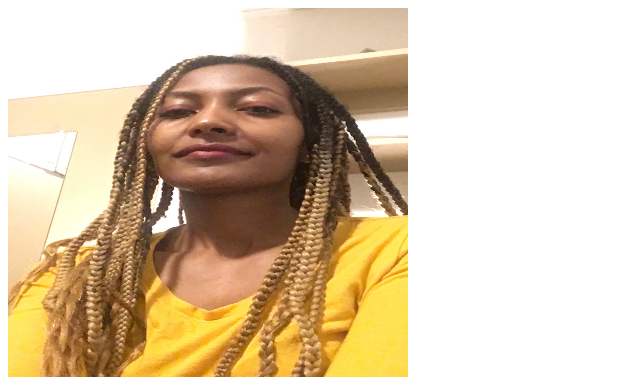
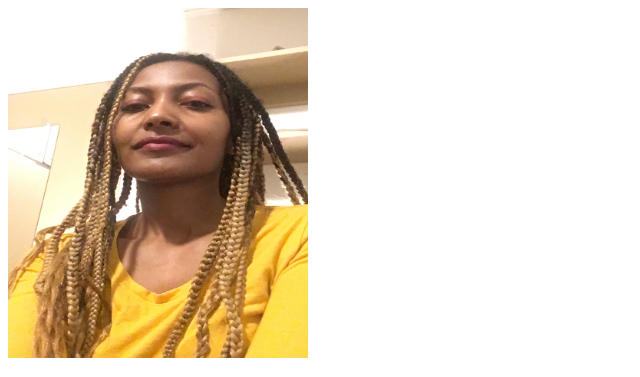
Before and after one commit to Hami-Ol/website, a plain HTML site: page home.html in a window 1280 px wide. Shown: the top 377 px of the page, without its empty margins (0-640 px from the left). Drawn offline with Linux system fonts and the light colour scheme; files whose address does not match are found by name.

Commit message:
new pic again

```diff
--- a/home.html
+++ b/home.html
@@ -7,7 +7,7 @@
     <title>Hami Olana</title>
 </head>
 <body>
-    <img src="file:///Users/hami/Documents/WeekOne/DayOne/website/home.jpg" width="400" height="370" alt="Hami's profile picture">
+    <img src="file:///Users/hami/Documents/WeekOne/DayOne/website/home.jpg" width="300" height="350" alt="Hami's profile pic">
     <h1 >Hami Olana</h1>
     <ul>
         <li>W1D1- this homepage</li>
@@ -16,6 +16,7 @@
         <li>W1D4-Movie Review</li>
         <li>W1D5-MP3 library</li>
         <li>W1D6-Movie Review PHP</li>
+
     </ul>
     <p> <a href="https://validator.w3.org/check?uri=referer"><img src="http://www.w3.org/Icons/valid-xhtml10" alt="Valid XHTML 1.0!" height="31" width="88" /></a></p>
 </body>
```
